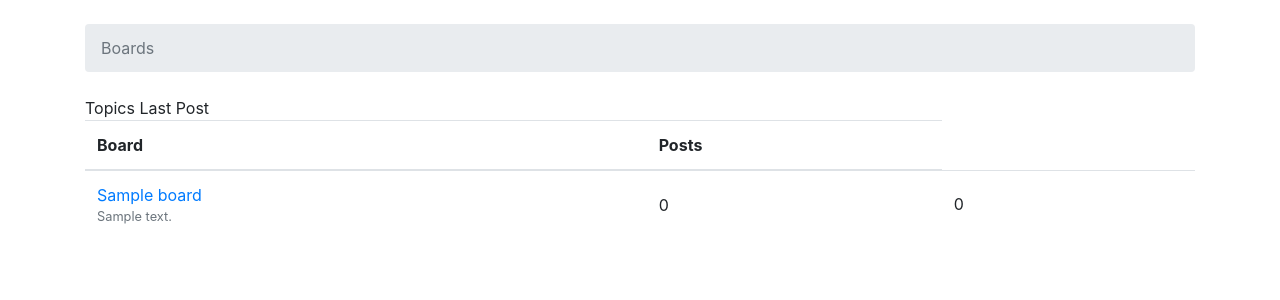
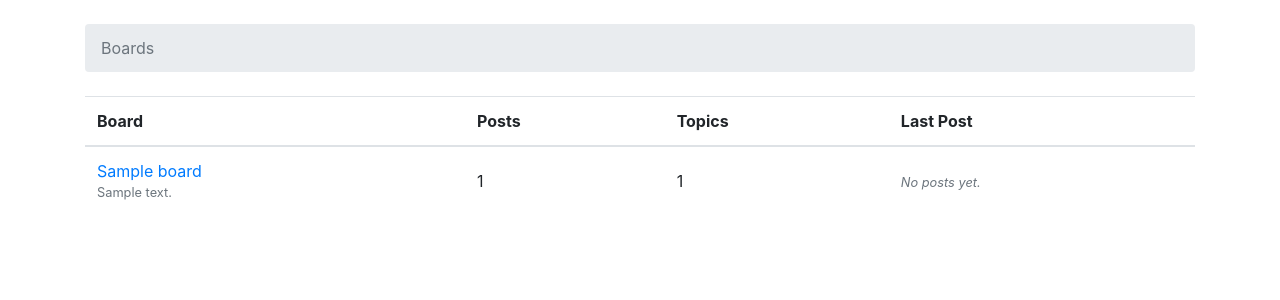
Before and after one commit to OAbouHajar/DjangoAss, a Django app: template myproject/templates/home.html in a window 1280 px wide. Shown: the part 56-356 px from the top of the page. Run offline with Django 3.2, Linux system fonts and the light colour scheme; the template is opened without the code that fills it: most values are stand-ins (such as "Sample title", 1, 10 or a date in 2020); some libraries are stand-ins or nearby versions.

Commit message:
Finish tut number 5

```diff
--- a/myproject/templates/home.html
+++ b/myproject/templates/home.html
@@ -10,9 +10,9 @@
       <tr>
         <th>Board</th>
         <th>Posts</th>
-        <boards/01/h>Topics</th>
-        <boards/01/h>Last Post</th>
-      </tboards/01/>
+        <th>Topics</th>
+        <th>Last Post</th>
+      </tr>
     </thead>
     <tbody>
       {% for board in boards %}
@@ -21,9 +21,27 @@
             <a href="{% url 'board_topics' board.pk %}">{{ board.name }}</a>
             <small class="text-muted d-block">{{ board.description }}</small>
           </td>
-          <td class="align-middle">0</td>
-          <td class="align-middle">0</td>
-          <td></td>
+          <td class="align-middle">
+            {{ board.get_posts_count }}
+          </td>
+          <td class="align-middle">
+            {{ board.topics.count }}
+          </td>
+          <td class="align-middle">
+            {% with post=board.get_last_post %}
+            {% if post %}
+              <small>
+                <a href="{% url 'topic_posts' board.pk post.topic.pk %}">
+                  By {{ post.created_by.username }} at {{ post.created_at }}
+                </a>
+              </small>
+            {% else %}
+              <small class="text-muted">
+                <em>No posts yet.</em>
+              </small>
+            {% endif %}
+          {% endwith %}
+          </td>
         </tr>
       {% endfor %}
     </tbody>
--- a/myproject/templates/topics.html
+++ b/myproject/templates/topics.html
@@ -24,12 +24,12 @@
       </tr>
     </thead>
     <tbody>
-      {% for topic in board.topics.all %}
+      {% for topic in topics %}
       <tr>
         <td><a href="{% url 'topic_posts' board.pk topic.pk %}">{{ topic.subject }}</a></td>
         <td>{{ topic.starter.username }}</td>
-        <td>0</td>
-        <td>0</td>
+        <td>{{ topic.replies }}</td>
+        <td>{{ topic.views }}</td>  <!-- here -->
         <td>{{ topic.last_updated }}</td>
       </tr>
     {% endfor %}
```
Also changed, not shown: myproject/boards/models.py (+10 -2 lines), myproject/boards/views.py (+6 -1 lines), myproject/boards/migrations/0002_topic_views.py (added), myproject/db.sqlite3.
